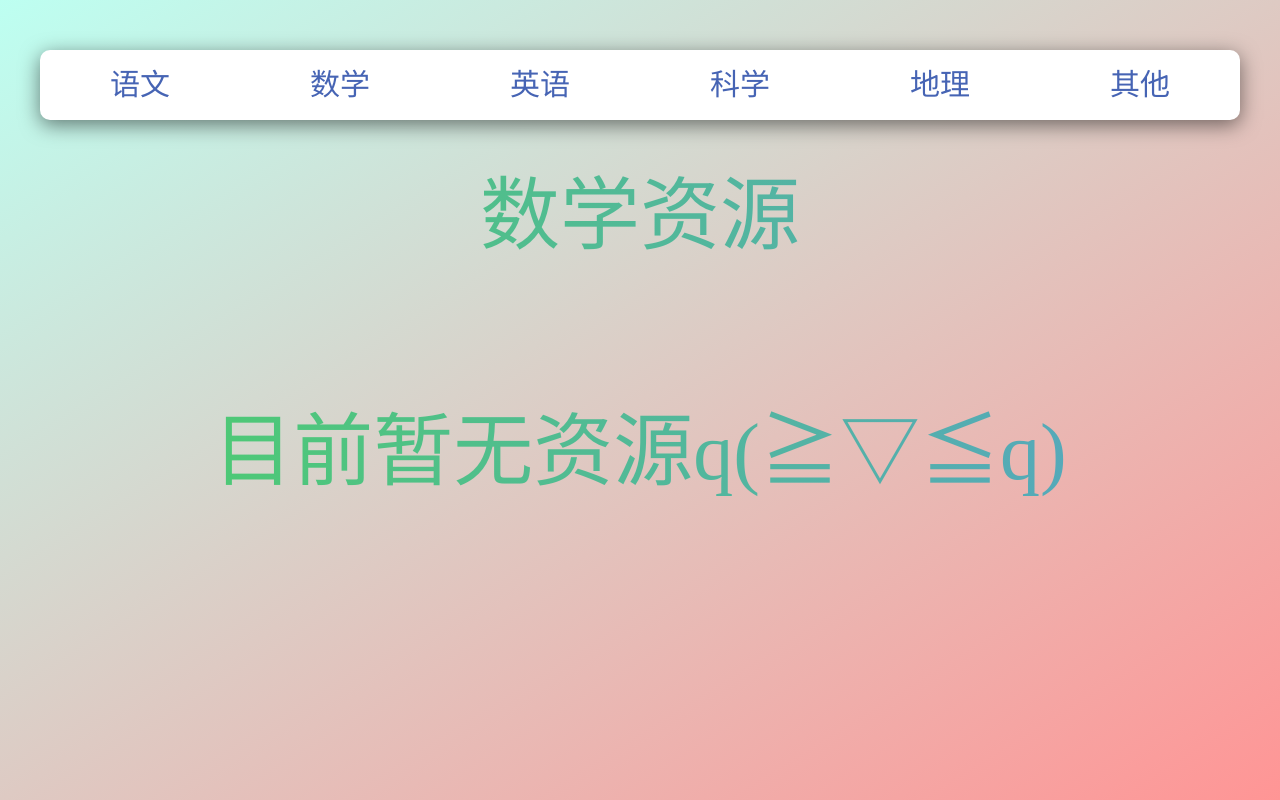
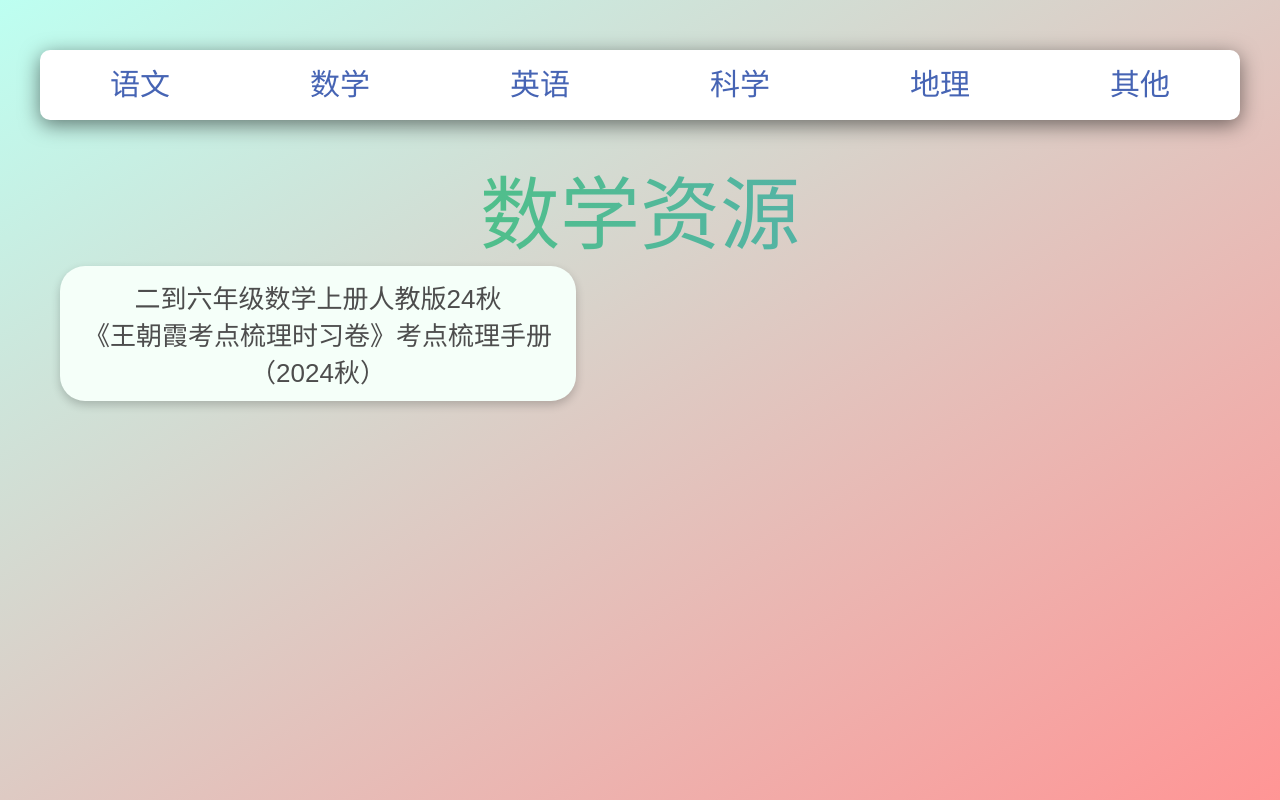
Before and after one commit to Chinadragon123/learning-resources-webpage, a plain HTML site: page maths.html in a window 1280 px wide. Drawn offline with Linux system fonts and the light colour scheme; a web font is replaced by a local one.

Commit message:
Update maths.html

```diff
--- a/maths.html
+++ b/maths.html
@@ -18,7 +18,14 @@
             <div class="nav-box"></div>
         </ul>
         <p class="introduce" style="margin-top: 30px;">数学资源</p>
-        <p class="introduce" style="margin-top: 10%;">目前暂无资源q(≧▽≦q)</p>
+        <a href=" 考点梳理手册.html">
+            <button class="resource_button">
+                <i class="iconfont icon-a-014_jilu" style="font-size: 70px;"></i>
+                <p>二到六年级数学上册人教版24秋</p>
+                <p>《王朝霞考点梳理时习卷》考点梳理手册</p>
+                <p>（2024秋）</p>
+            </button>
+        </a>
     </div>
 </body>
 </html>
```
